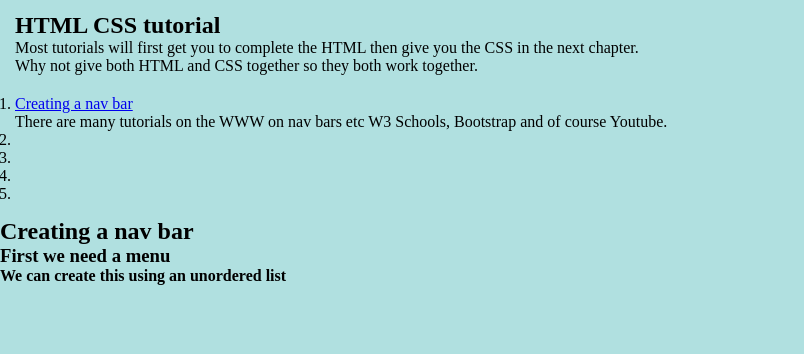
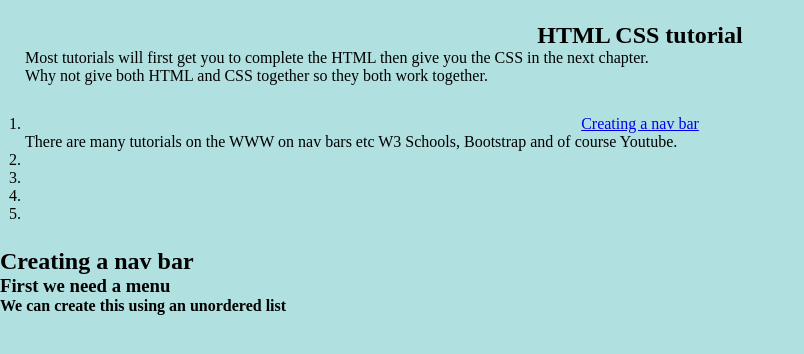
Before and after one commit to grbrooks/grahamsblog, a plain HTML site: page tutorial.html in a window 1280 px wide. Shown: the part 94-448 px from the top of the page, without its empty margins (0-804 px from the left). Drawn offline with Linux system fonts and the light colour scheme.

Commit message:
--- Auto-Git Commit ---

```diff
--- a/css/style.css
+++ b/css/style.css
@@ -39,6 +39,15 @@ h1 {
 
 .tut,
 .tutList {
-    margin: 10px;
+    margin: 20px;
     padding: 5px;
 }
+
+ol li {
+    text-align: center;
+    font-size: 16px;
+}
+
+.tut h2 {
+    text-align: center;
+}
```
